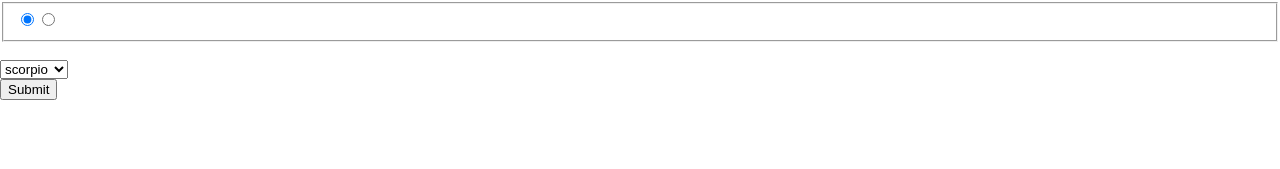
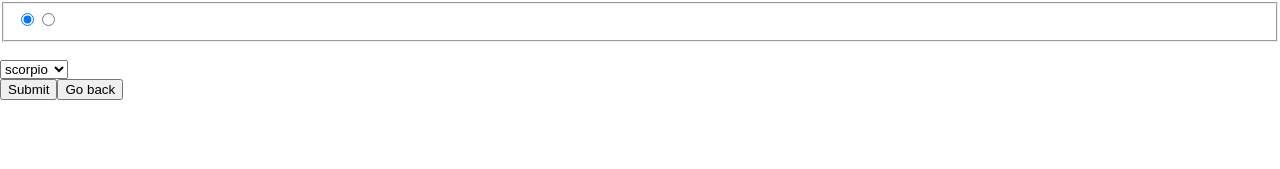
Before and after one commit to megha8191/formapp, a React (Create React App) app: page /form in a window 1280 px wide. Shown: the part 118-287 px from the top of the page. Built offline with nearby package versions, Linux system fonts and the light colour scheme.

Commit message:
chapter 1: till go back navigate , react-router,usenav,uselocation

```diff
--- a/src/components/Formcmpt.js
+++ b/src/components/Formcmpt.js
@@ -49,6 +49,9 @@
               <option name="fortuner">fortuner</option>
              </select>
              <br/><button type='submit'>Submit</button>
+             <button onClick={()=>{
+              navigate(-5);
+             }}>Go back</button>
             </div>
            </form>
         </div>
--- a/src/components/Result.js
+++ b/src/components/Result.js
@@ -1,9 +1,10 @@
 // Result.js
 
 import React from 'react';
-import { useLocation } from 'react-router-dom';
+import { useLocation, useNavigate } from 'react-router-dom';
 
 const Result = () => {
+  const navigate=useNavigate();
   const location = useLocation();
   const formdata = location?.state?.formdata;
 
@@ -20,6 +21,10 @@
       <p>Name: {formdata.fname}</p>
       <p>Age: {formdata.age}</p>
       <p>Comment: {formdata.comment}</p>
+      <button onClick={()=>{
+              navigate(-1);
+             }}>Go back</button>
+
     </div>
   );
 }
```
Also changed, not shown: 1 other file (tests, documents, lock files or other folders).
